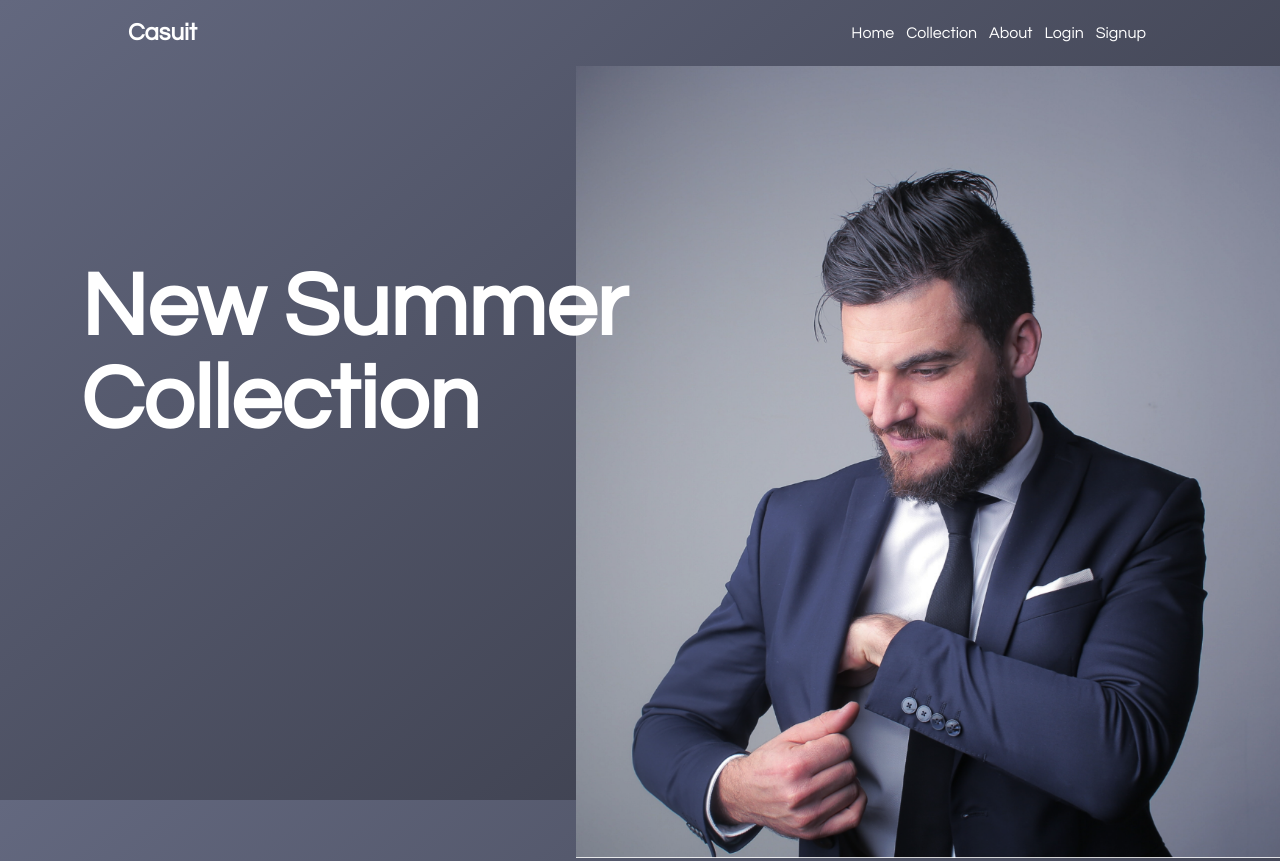
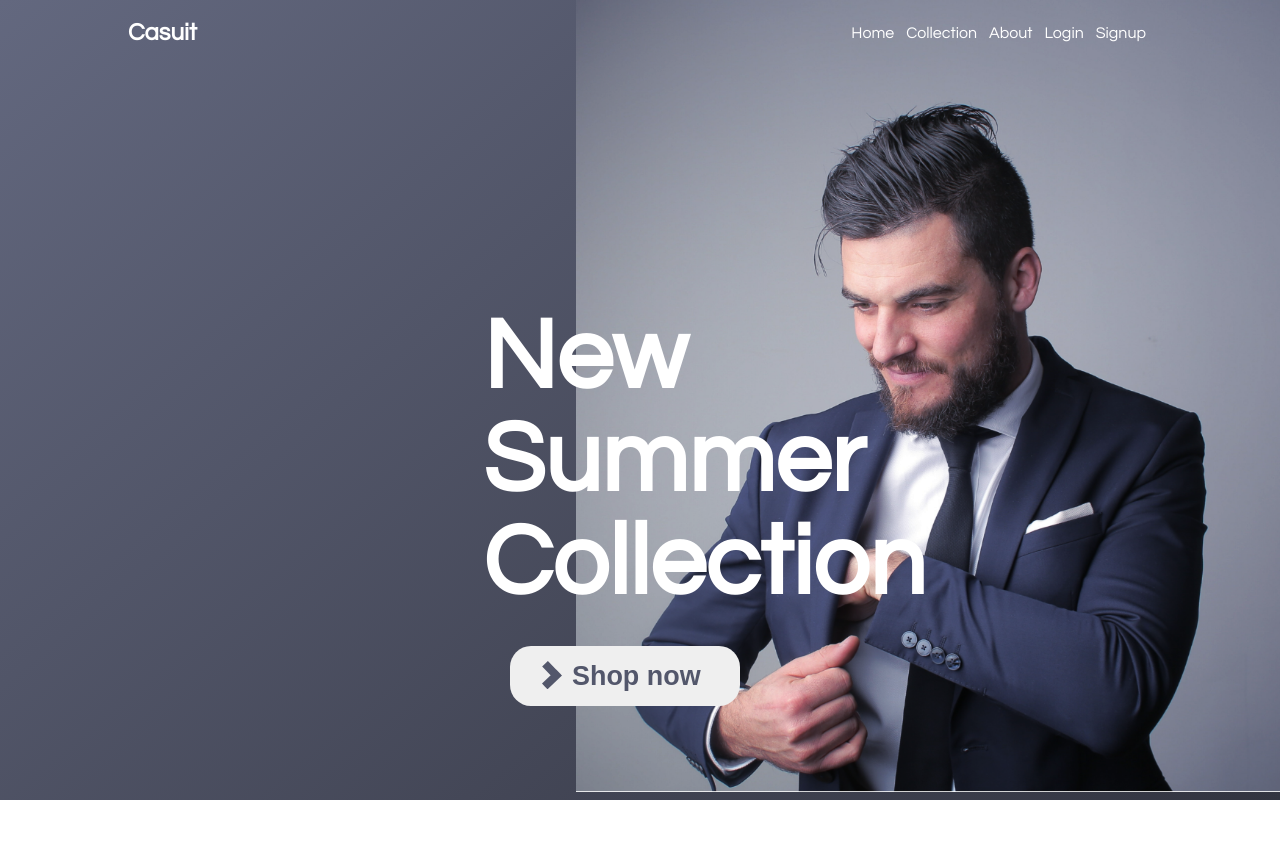
Before and after one commit to Mohamed-ElHadidy/casuit, a plain HTML site: page index.html in a window 1280 px wide. After the commit the page ends 800 px from the top, so only its background shows below. Drawn offline with Linux system fonts and the light colour scheme.

Commit message:
feat: added button and changes in hero section

```diff
--- a/index.html
+++ b/index.html
@@ -17,18 +17,24 @@
         <div class="search"></div>
         <div class="nav-list">
             <ul>
-                <li>Home</li>
-                <li>Collection</li>
-                <li>About</li>
-                <li>Login</li>
-                <li>Signup</li>
+                <li><a href=""> Home </a></li>
+                <li><a href=""> Collection </a></li>
+                <li><a href=""> About </a></li>
+                <li><a href=""> Login </a></li>
+                <li><a href=""> Signup </a></li>
             </ul>
         </div>
     </nav>
     <main class="hero">
         <div class="hero-left-side">
-            <h2>New Summer
-                Collection</h2>
+            <h2>New Summer Collection</h2>
+            <button id="hero-shop-now-btn">
+                <svg xmlns="http://www.w3.org/2000/svg" width="20.036" height="28.298" viewBox="0 0 20.036 28.298">
+                    <defs></defs>
+                    <path id="Union_1" data-name="Union 1" class="cls-1" d="M11.592,11.626.28,0,11.592,11.626l2.382-2.256-2.382,2.256,2.1,2.161-2.1-2.161L0,22.6Z" transform="translate(2.751 2.789)"/>
+                </svg>
+                <h3>Shop now</h3>
+            </button>
         </div>
         <div class="hero-right-side">
             <img class="hero-image" src="img/man-in-blue-suit-standing-near-gray-wall-3785094 Photo by Andrea Piacquadio from Pexels.png" alt="man-in-blue-suit-standing-near-gray-wall" >
--- a/styles/styles.css
+++ b/styles/styles.css
@@ -31,7 +31,20 @@ body {
     list-style: none;
     margin: 5px 6px;
     font-size: 16px;
+}
+
+.nav-list ul li a {
     color: white;
+    cursor: pointer;
+    text-decoration: none;
+}
+
+
+.nav-list ul li a:hover {
+    border-bottom: 2px solid #53576b;;
+    margin-bottom: 8px;
+    transition:  ease 0.5s;
+    /* color: #53576b; */
 }
 
 .hero {
@@ -40,25 +53,53 @@ body {
 
 .hero-right-side {
     width: 55vw;
-    float: right;
+    position: absolute;
+    top: 0;
+    right: 0;
+    z-index: -1;
 }
 
-.hero-left-side {
-    width: 45vw;
-    float: left;
-}
 
 .hero-right-side .hero-image {
     width: 100%;
 }
 
+.hero-left-side {
+    width: 45vw;
+    position: relative;
+}
 
 .hero-left-side h2 {
-    font-size: 90px;
+    font-size: 100px;
     margin-left: 23px;
     position: absolute;
-    top: 261px;
-    left: 58px;
+    top: 240px;
+    left: 460px;
     width: 75%;
     color: white;
 }
+
+#hero-shop-now-btn {
+    width: 230px;
+    height: 60px;
+    display: flex;
+    font-size: 23px;
+    font-weight: bold;
+    border-radius: 21px;
+    position: absolute;
+    top: 580px;
+    left: 510px;
+    padding: 13px 30px;
+    border-color: transparent;
+}
+
+#hero-shop-now-btn h3 {
+    margin-left: 10px;
+    color:#53576b;
+}
+
+.cls-1 {
+    fill: #53576b;
+    stroke: #53576b;
+    stroke-width: 8px;
+}
```
